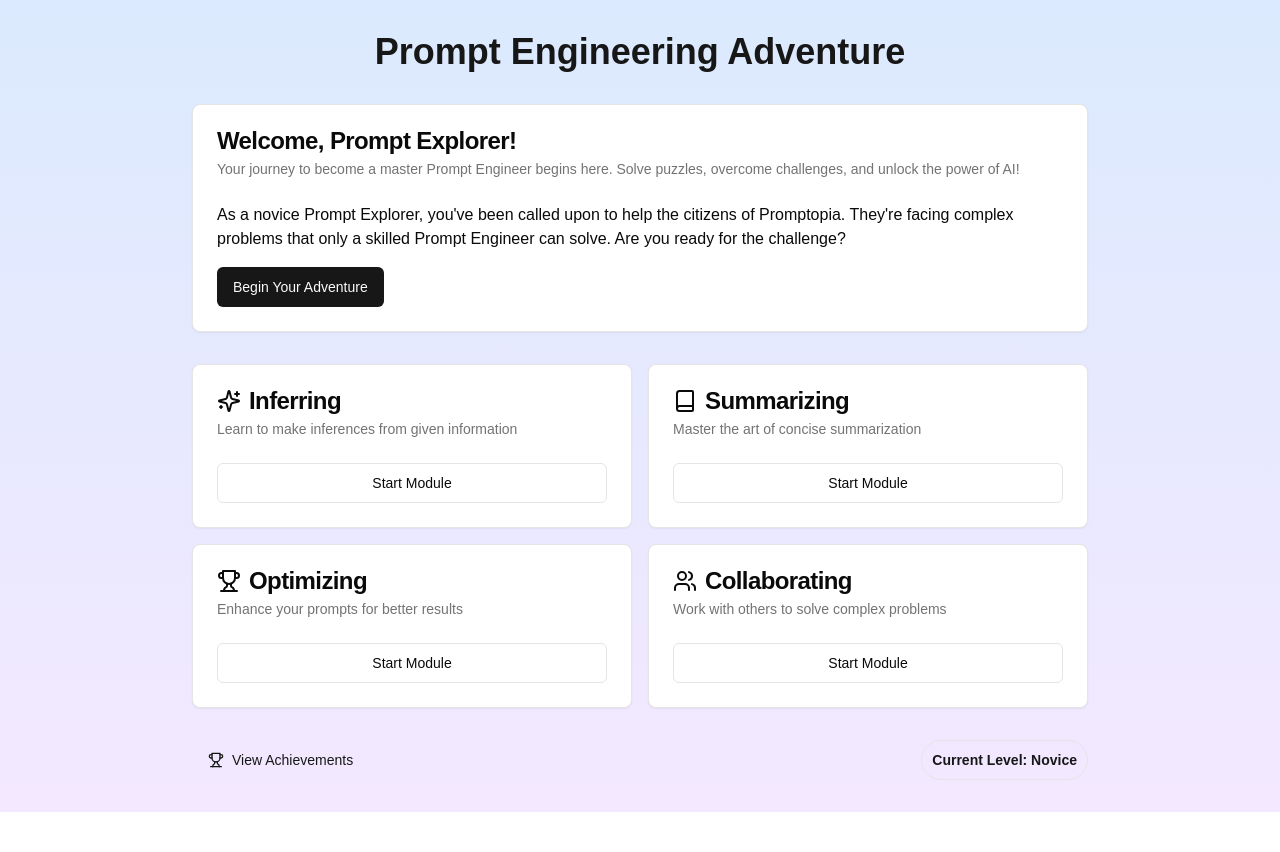
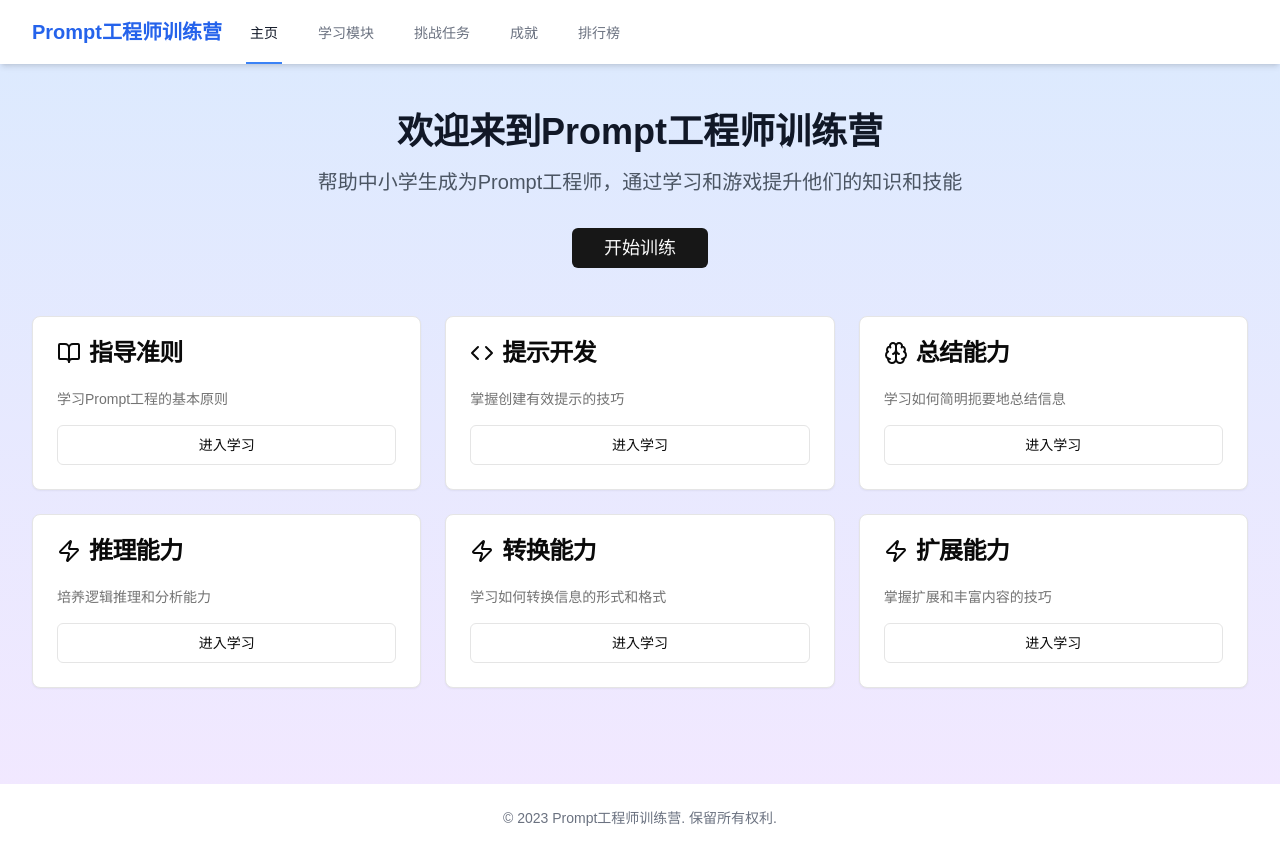
Before and after one commit to cookabc/app-universe, a Next.js app: page / in a window 1280 px wide. Before the commit the page ends 812 px from the top, so only its background shows below. Built offline with nearby package versions, Linux system fonts and the light colour scheme.

Commit message:
chore: Update homepage layout and navigation
The commit updates the homepage layout and navigation by adding a navigation bar and rearranging the content.

```diff
--- a/src/app/page.tsx
+++ b/src/app/page.tsx
@@ -1,6 +1,5 @@
 "use client";
 
-import { useState } from "react";
 import { Button } from "@/components/ui/button";
 import {
 	Card,
@@ -9,94 +8,137 @@ import {
 	CardHeader,
 	CardTitle,
 } from "@/components/ui/card";
-import { Badge } from "@/components/ui/badge";
-import { Sparkles, Book, Trophy, Users } from "lucide-react";
 import Link from "next/link";
+import { BookOpen, Code, Brain, Zap } from "lucide-react";
 
-export default function Component() {
-	const [characterName, setCharacterName] = useState("Prompt Explorer");
-
+export default function HomePage() {
 	const modules = [
 		{
-			title: "Inferring",
-			description: "Learn to make inferences from given information",
-			icon: <Sparkles className="h-6 w-6" />,
+			title: "指导准则",
+			description: "学习Prompt工程的基本原则",
+			icon: <BookOpen className="h-6 w-6" />,
 		},
 		{
-			title: "Summarizing",
-			description: "Master the art of concise summarization",
-			icon: <Book className="h-6 w-6" />,
+			title: "提示开发",
+			description: "掌握创建有效提示的技巧",
+			icon: <Code className="h-6 w-6" />,
 		},
 		{
-			title: "Optimizing",
-			description: "Enhance your prompts for better results",
-			icon: <Trophy className="h-6 w-6" />,
+			title: "总结能力",
+			description: "学习如何简明扼要地总结信息",
+			icon: <Brain className="h-6 w-6" />,
 		},
 		{
-			title: "Collaborating",
-			description: "Work with others to solve complex problems",
-			icon: <Users className="h-6 w-6" />,
+			title: "推理能力",
+			description: "培养逻辑推理和分析能力",
+			icon: <Zap className="h-6 w-6" />,
+		},
+		{
+			title: "转换能力",
+			description: "学习如何转换信息的形式和格式",
+			icon: <Zap className="h-6 w-6" />,
+		},
+		{
+			title: "扩展能力",
+			description: "掌握扩展和丰富内容的技巧",
+			icon: <Zap className="h-6 w-6" />,
 		},
 	];
 
 	return (
-		<div className="min-h-screen bg-gradient-to-b from-blue-100 to-purple-100 p-8">
-			<div className="max-w-4xl mx-auto">
-				<h1 className="text-4xl font-bold text-center mb-8">
-					Prompt Engineering Adventure
-				</h1>
+		<div className="min-h-screen bg-gradient-to-b from-blue-100 to-purple-100">
+			<nav className="bg-white shadow-md">
+				<div className="max-w-7xl mx-auto px-4 sm:px-6 lg:px-8">
+					<div className="flex justify-between h-16">
+						<div className="flex">
+							<div className="flex-shrink-0 flex items-center">
+								<span className="font-bold text-xl text-blue-600">
+									Prompt工程师训练营
+								</span>
+							</div>
+							<div className="hidden sm:ml-6 sm:flex sm:space-x-8">
+								<Link
+									href="/"
+									className="border-blue-500 text-gray-900 inline-flex items-center px-1 pt-1 border-b-2 text-sm font-medium"
+								>
+									主页
+								</Link>
+								<Link
+									href="/modules"
+									className="border-transparent text-gray-500 hover:border-gray-300 hover:text-gray-700 inline-flex items-center px-1 pt-1 border-b-2 text-sm font-medium"
+								>
+									学习模块
+								</Link>
+								<Link
+									href="/challenges"
+									className="border-transparent text-gray-500 hover:border-gray-300 hover:text-gray-700 inline-flex items-center px-1 pt-1 border-b-2 text-sm font-medium"
+								>
+									挑战任务
+								</Link>
+								<Link
+									href="/achievements"
+									className="border-transparent text-gray-500 hover:border-gray-300 hover:text-gray-700 inline-flex items-center px-1 pt-1 border-b-2 text-sm font-medium"
+								>
+									成就
+								</Link>
+								<Link
+									href="/leaderboard"
+									className="border-transparent text-gray-500 hover:border-gray-300 hover:text-gray-700 inline-flex items-center px-1 pt-1 border-b-2 text-sm font-medium"
+								>
+									排行榜
+								</Link>
+							</div>
+						</div>
+					</div>
+				</div>
+			</nav>
 
-				<Card className="mb-8">
-					<CardHeader>
-						<CardTitle>Welcome, {characterName}!</CardTitle>
-						<CardDescription>
-							Your journey to become a master Prompt Engineer begins here. Solve
-							puzzles, overcome challenges, and unlock the power of AI!
-						</CardDescription>
-					</CardHeader>
-					<CardContent>
-						<p className="mb-4">
-							As a novice Prompt Explorer, you've been called upon to help the
-							citizens of Promptopia. They're facing complex problems that only
-							a skilled Prompt Engineer can solve. Are you ready for the
-							challenge?
-						</p>
-						<Button>Begin Your Adventure</Button>
-					</CardContent>
-				</Card>
+			<main className="max-w-7xl mx-auto px-4 sm:px-6 lg:px-8 py-12">
+				<div className="text-center mb-12">
+					<h1 className="text-4xl font-bold text-gray-900 mb-4">
+						欢迎来到Prompt工程师训练营
+					</h1>
+					<p className="text-xl text-gray-600">
+						帮助中小学生成为Prompt工程师，通过学习和游戏提升他们的知识和技能
+					</p>
+					<Button
+						className="mt-8 px-8 py-3 text-lg"
+						onClick={() => console.log("开始训练")}
+					>
+						开始训练
+					</Button>
+				</div>
 
-				<div className="grid grid-cols-1 md:grid-cols-2 gap-4">
+				<div className="grid grid-cols-1 md:grid-cols-2 lg:grid-cols-3 gap-6">
 					{modules.map((module, index) => (
-						<Card key={index}>
+						<Card
+							key={index}
+							className="hover:shadow-lg transition-shadow duration-300"
+						>
 							<CardHeader>
 								<CardTitle className="flex items-center gap-2">
 									{module.icon}
 									{module.title}
 								</CardTitle>
-								<CardDescription>{module.description}</CardDescription>
 							</CardHeader>
 							<CardContent>
-								<Link href={`/learn/${module.title.toLowerCase()}`}>
-									<Button variant="outline" className="w-full">
-										Start Module
-									</Button>
-								</Link>
+								<CardDescription>{module.description}</CardDescription>
+								<Button variant="outline" className="w-full mt-4">
+									进入学习
+								</Button>
 							</CardContent>
 						</Card>
 					))}
 				</div>
+			</main>
 
-				<div className="mt-8 flex justify-between">
-					<Link href="/achievements">
-						<Button variant="ghost">
-							<Trophy className="mr-2 h-4 w-4" /> View Achievements
-						</Button>
-					</Link>
-					<Badge variant="outline" className="text-sm">
-						Current Level: Novice
-					</Badge>
+			<footer className="bg-white mt-12">
+				<div className="max-w-7xl mx-auto py-6 px-4 sm:px-6 lg:px-8">
+					<p className="text-center text-gray-500 text-sm">
+						© 2023 Prompt工程师训练营. 保留所有权利.
+					</p>
 				</div>
-			</div>
+			</footer>
 		</div>
 	);
 }
```
